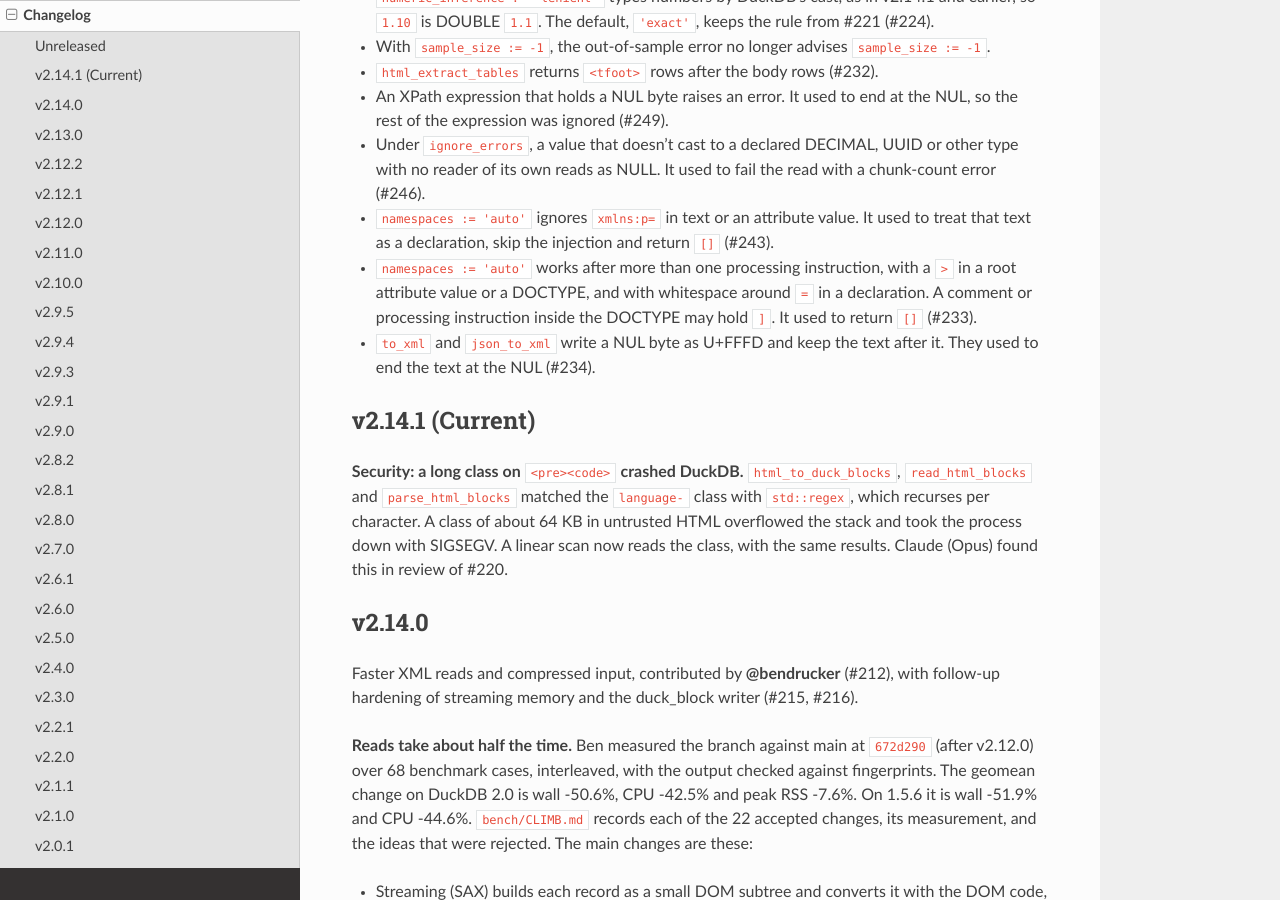
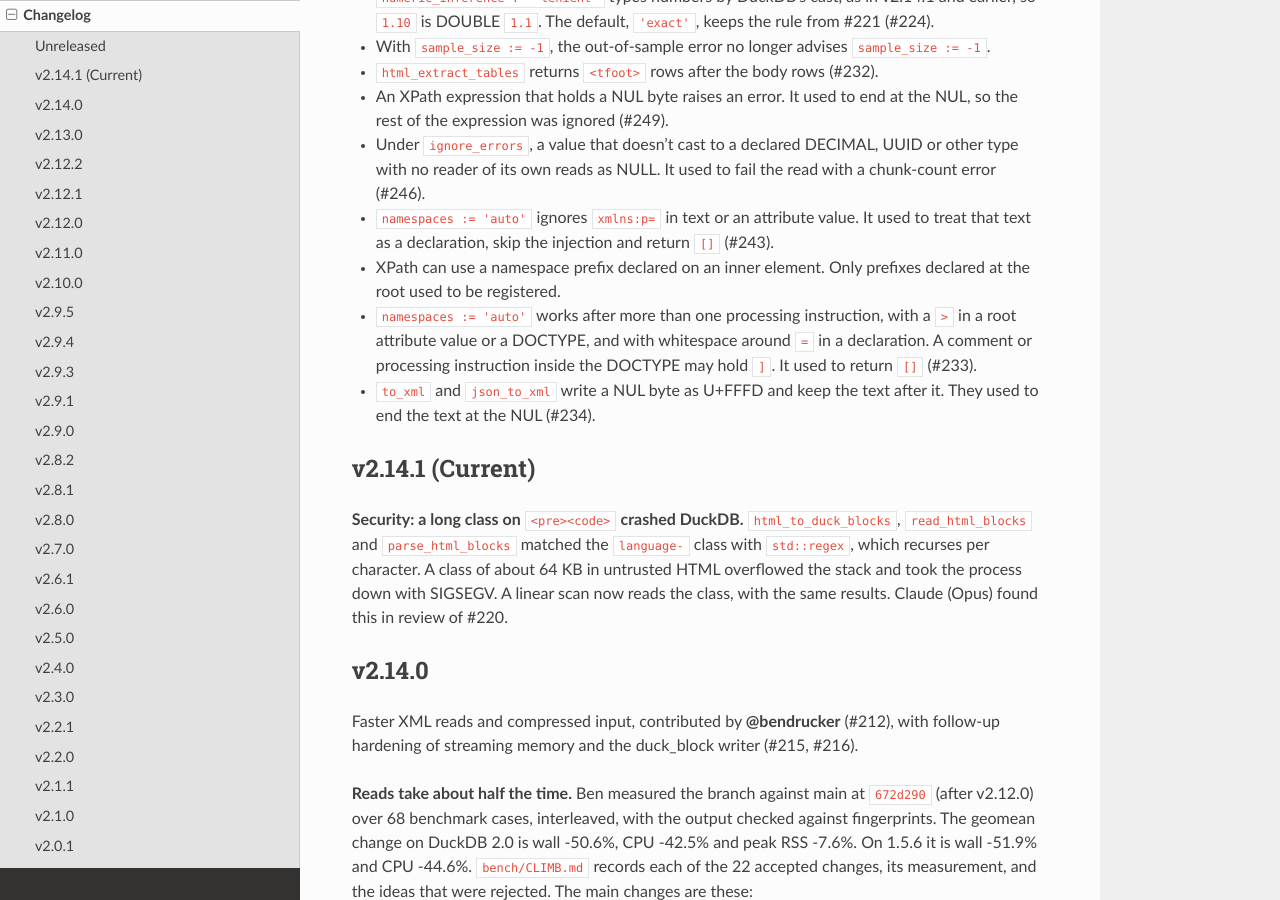
Before and after one commit to teaguesterling/duckdb_webbed, a Sphinx documentation site: the page built from docs/changelog.rst, in a window 1280 px wide and 900 px high, scrolled down 1432 px. Built offline with Sphinx 7.4.7 and the Read the Docs theme 3.1.0, drawn with Linux system fonts in a browser that asks for light colours.

Commit message:
docs(changelog): XPath registers prefixes declared below the root
Co-Authored-By: Claude Opus 5.5 (1M context) <noreply@anthropic.com>
Claude-Session: https://claude.ai/code/session_018b8k4Hc5jjq4EL4YUkAq8Q

```diff
--- a/docs/changelog.rst
+++ b/docs/changelog.rst
@@ -64,6 +64,8 @@ Fixes from the pre-release scan.
   (#246).
 - ``namespaces := 'auto'`` ignores ``xmlns:p=`` in text or an attribute value. It used to treat
   that text as a declaration, skip the injection and return ``[]`` (#243).
+- XPath can use a namespace prefix declared on an inner element. Only prefixes declared at the
+  root used to be registered.
 - ``namespaces := 'auto'`` works after more than one processing instruction, with a ``>`` in a
   root attribute value or a DOCTYPE, and with whitespace around ``=`` in a declaration. A
   comment or processing instruction inside the DOCTYPE may hold ``]``. It used to return ``[]``
```
